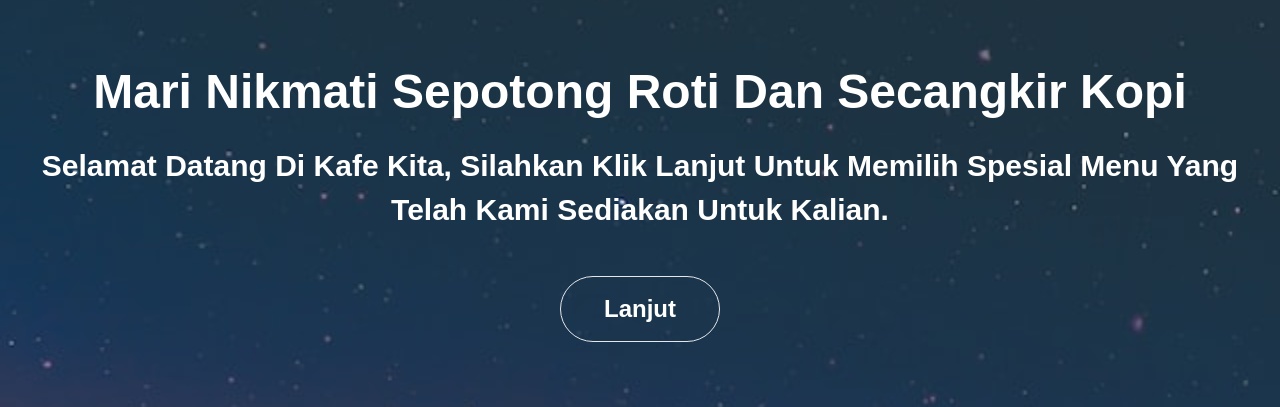
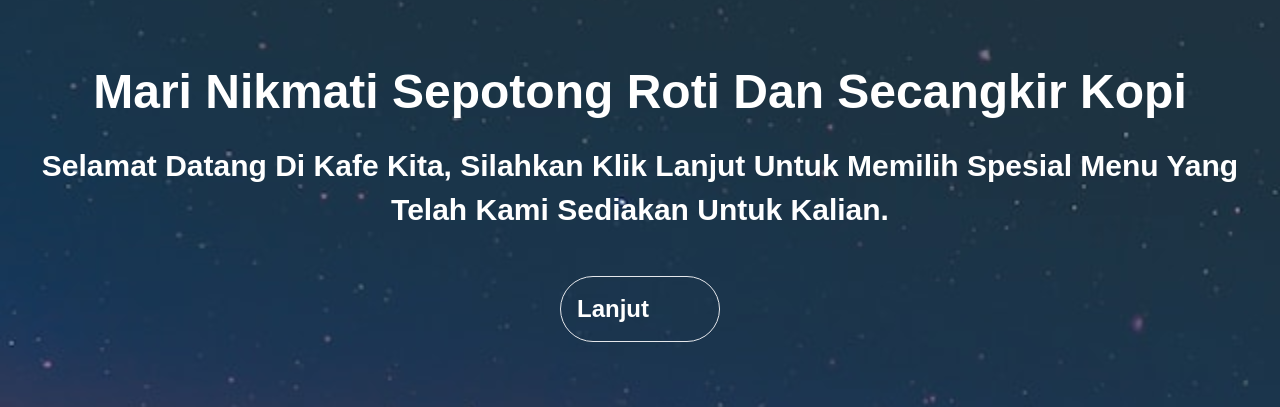
Before and after one commit to Demitri-Ansssss/CafeKita, a React (Vite) app: page / in a window 1280 px wide. Shown: the part 275-682 px from the top of the page. Built offline with nearby package versions, Linux system fonts and the light colour scheme.

Commit message:
Updating Link

```diff
--- a/src/Pages/Home.jsx
+++ b/src/Pages/Home.jsx
@@ -1,46 +1,73 @@
-import CardImg from '../assets/Cheescake.svg'
-import Cinnamonroll from '../assets/Chinnamonroll.svg'
-import Capuchino from '../assets/Capuchino.svg'
-import MainImg from '../assets/ImgMain.svg'
-import AuthLayout from '../Layouts/AuthLayout'
+import CardImg from "../assets/Cheescake.svg";
+import Cinnamonroll from "../assets/Chinnamonroll.svg";
+import Capuchino from "../assets/Capuchino.svg";
+import MainImg from "../assets/ImgMain.svg";
+import AuthLayout from "../Layouts/AuthLayout";
+import { Link } from "react-router-dom";
 // import Navbar from '../Components/Navbar.jsx'
 // import Footer from '../Components/Footer.jsx'
 
-
 function Menu(props) {
-
-    return(
-        <div className=' shadow-2xl flex flex-col items-center max-w-80 h-auto mt-40 bg-white gap-5'>
-            <img src={props.url} alt="" width={1500} height={1500} className='' />
-            <h1 className='font-poppins text-textandalan-0 text-3xl font-bold'>{props.Name}</h1>
-            <p className='font-poppins font-medium text-textandalan-0 text-center m-4 w-52'>{props.deskripsi}</p>
+  return (
+    <div className=" shadow-2xl flex flex-col items-center max-w-80 h-auto mt-40 bg-white gap-5">
+      <img src={props.url} alt="" width={1500} height={1500} className="" />
+      <h1 className="font-poppins text-textandalan-0 text-3xl font-bold">
+        {props.Name}
+      </h1>
+      <p className="font-poppins font-medium text-textandalan-0 text-center m-4 w-52">
+        {props.deskripsi}
+      </p>
     </div>
-    )
+  );
 }
 
-
-const Home = () =>{
-    return(
-
+const Home = () => {
+  return (
     <>
       {/* <Navbar/> */}
       <AuthLayout>
-            <div className='flex justify-center flex-col w-full mx-auto '>
-                <img src={MainImg} className='bg-cover flex items-center justify-center'/>
-                <div className='flex flex-col gap-8 self-center mx-auto absolute items-center text-white font-bold font-poppins'>
-                    <h2 className='text-5xl'>Mari Nikmati Sepotong Roti Dan Secangkir Kopi</h2>
-                    <h4 className='text-3xl font-bold items-center flex flex-col justify-center gap-2'>Selamat Datang Di Kafe Kita, Silahkan Klik Lanjut Untuk Memilih Spesial Menu Yang<span className=''>Telah Kami Sediakan Untuk Kalian.</span></h4>
-                    <a href="/MenuMakanan">
-                        <button href="/MenuUtama" className='border p-4 m-4 rounded-full w-40 bg-BtnLanjut-0 text-white text-2xl hover:bg-gray-50 hover:text-slate-900 transition-all shadow-gray-700'>Lanjut</button>
-                    </a>
+        <div className="flex justify-center flex-col w-full mx-auto ">
+          <img
+            src={MainImg}
+            className="bg-cover flex items-center justify-center"
+          />
+          <div className="flex flex-col gap-8 self-center mx-auto absolute items-center text-white font-bold font-poppins">
+            <h2 className="text-5xl">
+              Mari Nikmati Sepotong Roti Dan Secangkir Kopi
+            </h2>
+            <h4 className="text-3xl font-bold items-center flex flex-col justify-center gap-2">
+              Selamat Datang Di Kafe Kita, Silahkan Klik Lanjut Untuk Memilih
+              Spesial Menu Yang
+              <span className="">Telah Kami Sediakan Untuk Kalian.</span>
+            </h4>
+            <Link
+              to={"/MenuUtama"}
+              className="border p-4 m-4 rounded-full w-40 bg-BtnLanjut-0 text-white text-2xl hover:bg-gray-50 hover:text-slate-900 transition-all shadow-gray-700"
+            >
+              Lanjut
+            </Link>
           </div>
         </div>
-             <div className='flex bg-menuAndalan-0 flex-col mx-auto items-center w-full h-full'>
-                <h1 className='text-6xl text-white font-extrabold font-poppins mt-24 shadow-inherit'>Menu Andalan Kami</h1>
-                <div className='flex gap-40 mb-40'>
-                    <Menu url={CardImg} Name="CheesCake" deskripsi="Kue lembut dengan cita rasa manis dan gurih dari keju dipadukan dengan segarnya buah"/>
-                    <Menu url={Capuchino} Name="Capuchino" deskripsi="Secangkir kopi susu kaya rasa dengan aroma kuat cocok bagi pecinta kopi"/>
-                    <Menu url={Cinnamonroll} Name="Chinnamon ROll" deskripsi="Roti gulung yang berisikan gula palem dengan bubuk kayu manis "/>
+        <div className="flex bg-menuAndalan-0 flex-col mx-auto items-center w-full h-full">
+          <h1 className="text-6xl text-white font-extrabold font-poppins mt-24 shadow-inherit">
+            Menu Andalan Kami
+          </h1>
+          <div className="flex gap-40 mb-40">
+            <Menu
+              url={CardImg}
+              Name="CheesCake"
+              deskripsi="Kue lembut dengan cita rasa manis dan gurih dari keju dipadukan dengan segarnya buah"
+            />
+            <Menu
+              url={Capuchino}
+              Name="Capuchino"
+              deskripsi="Secangkir kopi susu kaya rasa dengan aroma kuat cocok bagi pecinta kopi"
+            />
+            <Menu
+              url={Cinnamonroll}
+              Name="Chinnamon ROll"
+              deskripsi="Roti gulung yang berisikan gula palem dengan bubuk kayu manis "
+            />
           </div>
         </div>
       </AuthLayout>
--- a/src/Pages/MenuUtama.jsx
+++ b/src/Pages/MenuUtama.jsx
@@ -2,7 +2,7 @@
 // import Footer from '../Components/Footer.jsx'
 import ImgMakanan from "../assets/MenuMakanan.svg";
 import ImgMinuman from "../assets/MenuMinuman.svg";
-
+import { Link } from "react-router-dom";
 import AuthLayout from "../Layouts/AuthLayout";
 
 function MenuUtama() {
@@ -29,12 +29,12 @@ function MenuUtama() {
             <h1 className="font-poppins text-black text-4xl font-bold">
               Makanan
             </h1>
-            <a
-              href="/MenuMakanan"
+            <Link
+              to="/MenuMakanan"
               className="border-2 p-2 rounded-full w-40 text-center font-poppins font-bold text-xl mb-7 mt-2 bg-textutama text-white hover:bg-texthover hover:italic transition-all"
             >
               Lihat
-            </a>
+            </Link>
           </div>
           <div className=" shadow-2xl flex flex-col items-center w-auto h-auto mt-16 bg-white gap-2">
             <img
@@ -47,12 +47,12 @@ function MenuUtama() {
             <h1 className="font-poppins text-black text-4xl font-bold">
               Minuman
             </h1>
-            <a
-              href="/MenuMinuman"
+            <Link
+              to="/MenuMinuman"
               className="border-2 p-2 rounded-full w-40 text-center font-poppins font-bold text-xl mb-7 mt-2 bg-textutama  text-white hover:bg-texthover hover:italic transition-all"
             >
               Lihat
-            </a>
+            </Link>
           </div>
         </div>
       </div>
--- a/src/main.jsx
+++ b/src/main.jsx
@@ -1,10 +1,10 @@
 import React from "react";
 import ReactDOM from "react-dom/client";
 import "./index.css";
-import { createBrowserRouter, RouterProvider } from "react-router-dom";
+import { BrowserRouter as Router, Route, Routes } from "react-router-dom";
 import MenuUtama from "./Pages/MenuUtama.jsx";
 import Home from "./Pages/Home.jsx";
-import MenuMakanan from "./Pages/MenuMakanan.jsx";
+import MenuMakanan from "./Pages/MenuMakanan";
 import MenuMinuman from "./Pages/MenuMinuman.jsx";
 import AboutUs from "./Pages/AboutUs.jsx";
 import Keranjang from "./Pages/Keranjang.jsx";
@@ -14,44 +14,22 @@ import { store } from "./lib/redux/store";
 import { persistStore } from "redux-persist";
 import { PersistGate } from "redux-persist/integration/react";
 
-const router = createBrowserRouter([
-  {
-    path: "/",
-    element: <Home />,
-  },
-  {
-    path: "/MenuUtama",
-    element: <MenuUtama />,
-  },
-  {
-    path: "/MenuMakanan",
-    element: <MenuMakanan />,
-  },
-  {
-    path: "/MenuMinuman",
-    element: <MenuMinuman />,
-  },
-  {
-    path: "/AboutUs",
-    element: <AboutUs />,
-  },
-  {
-    path: "/Pembayaran",
-    element: <Pembayaran />,
-  },
-  {
-    path: "/Keranjang",
-    element: <Keranjang />,
-  },
-]);
-
 const persistor = persistStore(store);
 
 ReactDOM.createRoot(document.getElementById("root")).render(
   <React.StrictMode>
     <Provider store={store}>
       <PersistGate loading={null} persistor={persistor}>
-        <RouterProvider router={router} />
+        <Router>
+          <Routes>
+            <Route path="/" element={<Home />} />
+            <Route path="/MenuUtama" element={<MenuUtama />} />
+            <Route path="/MenuMakanan" element={<MenuMakanan />} />
+            <Route path="/MenuMinuman" element={<MenuMinuman />} />
+            <Route path="/AboutUs" element={<AboutUs />} />
+            <Route path="/Pembayaran" element={<Pembayaran />} />
+          </Routes>
+        </Router>
       </PersistGate>
     </Provider>
   </React.StrictMode>
```
Also changed, not shown: src/Pages/MenuMakanan.jsx (+42 -22 lines). Lines whose indentation alone changed are shown as unchanged.
